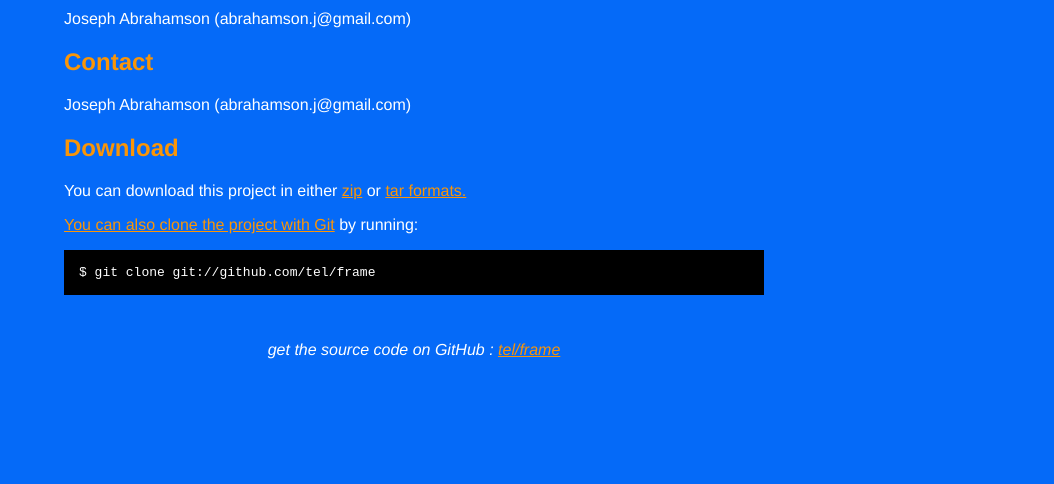
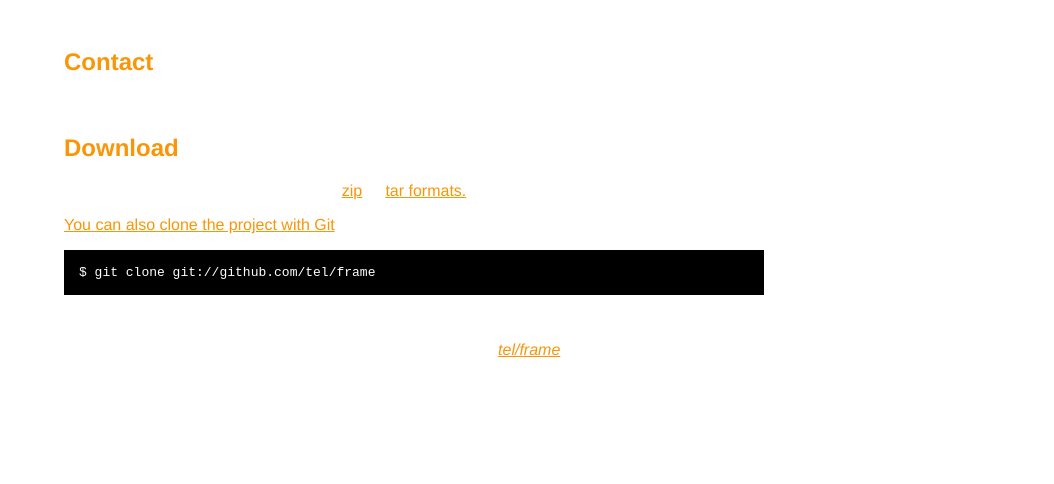
Before and after one commit to tel/frame, a plain HTML site: page index.html in a window 1280 px wide. Shown: the part 316-800 px from the top of the page, without its empty margins (226-1280 px from the left). Drawn offline with Linux system fonts and the light colour scheme.

Commit message:
Removed ugly blue. wtf default gh page.

```diff
--- a/index.html
+++ b/index.html
@@ -8,7 +8,6 @@
   <style type="text/css">
     body {
       margin-top: 1.0em;
-      background-color: #056af8;
       font-family: Helvetica, Arial, FreeSans, san-serif;
       color: #ffffff;
     }
```
